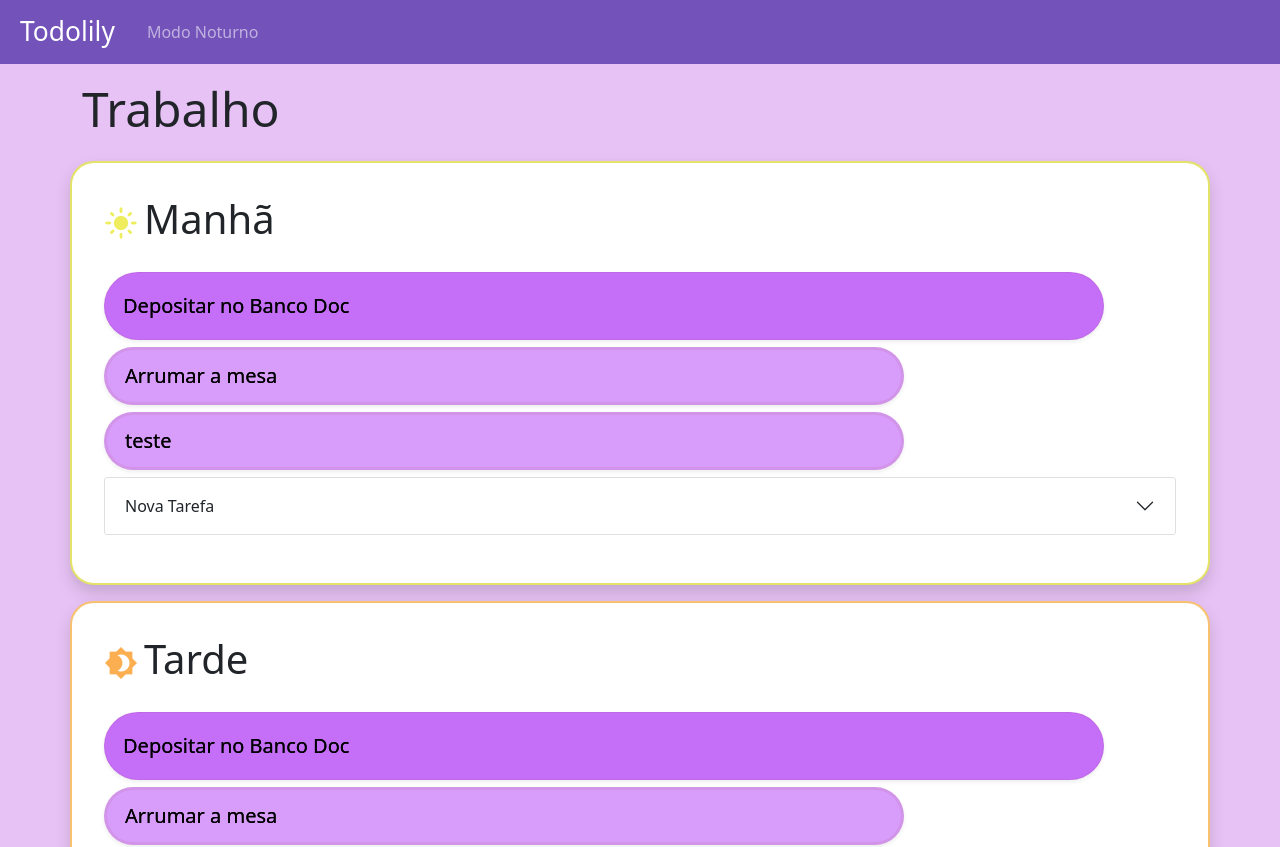
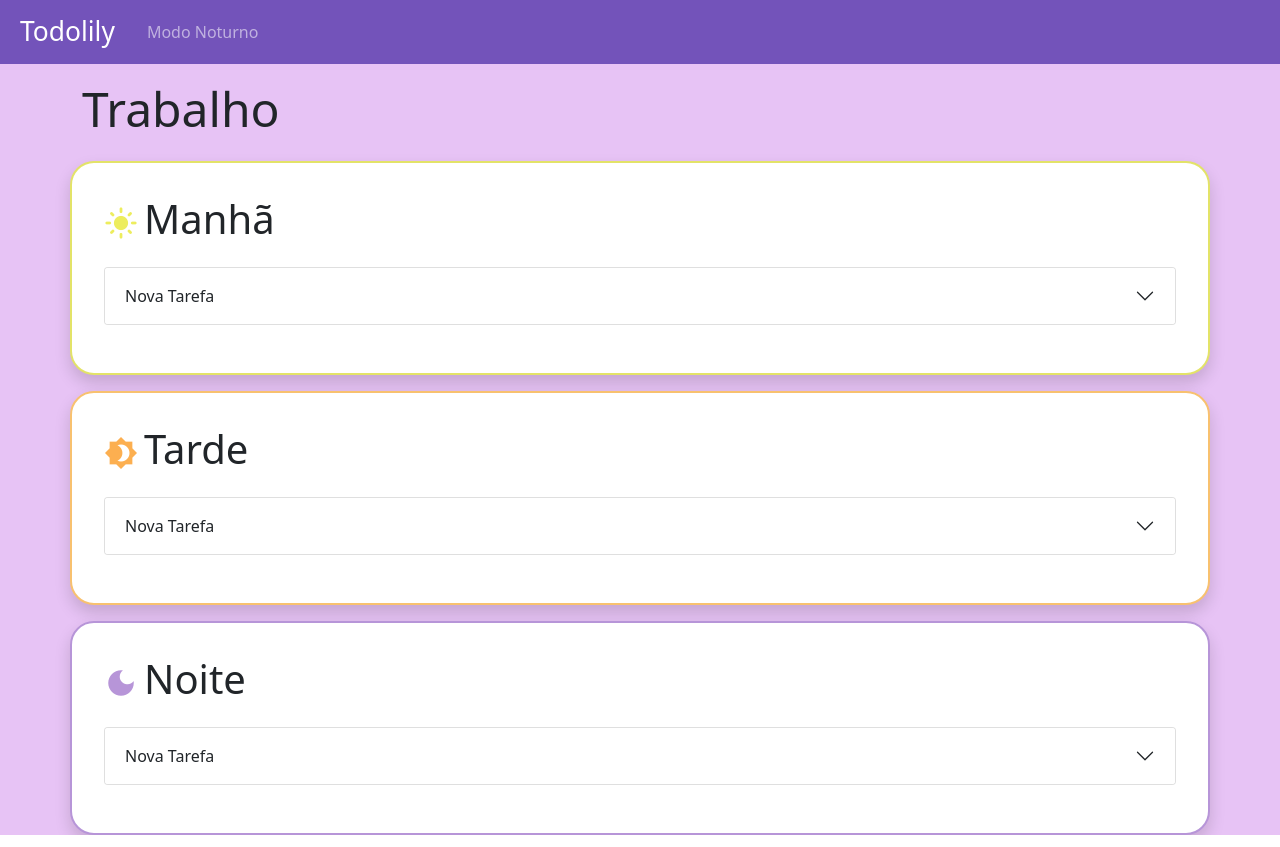
Before and after one commit to ChimiWei/practice-with-angular, an Angular app: page / in a window 1280 px wide. Shown: the top 847 px of the page. Built offline with nearby package versions, Linux system fonts and the light colour scheme.

Commit message:
Pipe implementation (broken)

```diff
--- a/src/app/app.component.html
+++ b/src/app/app.component.html
@@ -4,13 +4,12 @@
 <app-lista-titulo [changetxtColor]="darkmodeState"> </app-lista-titulo>
 
 
-  <app-lista-tarefas [setDarkMode]="darkmodeState" painelId="painel-manha" periodo="Manhã" icons="light_mode" class="theme-manha"  ></app-lista-tarefas>
+  <app-lista-tarefas [setDarkMode]="darkmodeState" painelId="painel-manha" [periodo]="'Manhã'" icons="light_mode" class="theme-manha"  ></app-lista-tarefas>
+
+  <app-lista-tarefas [setDarkMode]="darkmodeState"  painelId="painel-tarde" [periodo]="'Tarde'" icons="brightness_4" class="theme-tarde"  ></app-lista-tarefas>
 
 
-  <app-lista-tarefas [setDarkMode]="darkmodeState"  painelId="painel-tarde" periodo="Tarde" icons="brightness_4" class="theme-tarde"  ></app-lista-tarefas>
-
-
-  <app-lista-tarefas [setDarkMode]="darkmodeState"  painelId="painel-noite" periodo="Noite" icons="dark_mode" class="theme-noite"  ></app-lista-tarefas>
+  <app-lista-tarefas [setDarkMode]="darkmodeState"  painelId="painel-noite" [periodo]="'Noite'" icons="dark_mode" class="theme-noite"  ></app-lista-tarefas>
 
 <router-outlet></router-outlet>
 </div>
--- a/src/app/app.component.ts
+++ b/src/app/app.component.ts
@@ -9,7 +9,6 @@ export class AppComponent {
   title = 'todolily';
   darkmodeState = false;
 
-
   setModeState(state: boolean) {
     this.darkmodeState = state;
   }
--- a/src/app/app.module.ts
+++ b/src/app/app.module.ts
@@ -1,4 +1,4 @@
-import { ChangeDetectorRef, NgModule } from '@angular/core';
+import { NgModule } from '@angular/core';
 import { BrowserModule } from '@angular/platform-browser';
 import {NgbAccordionModule} from '@ng-bootstrap/ng-bootstrap';
 import { AppRoutingModule } from './app-routing.module';
@@ -12,6 +12,7 @@ import { BotaoAddComponent } from './botao-add/botao-add.component';
 import { BrowserAnimationsModule } from '@angular/platform-browser/animations';
 import { EditTarefaDialogComponent } from './edit-tarefa-dialog/edit-tarefa-dialog.component';
 import { MatDialogModule } from '@angular/material/dialog';
+import { CallbackPipe } from './shared/callback.pipe';
 
 @NgModule({
   declarations: [
@@ -21,7 +22,8 @@ import { MatDialogModule } from '@angular/material/dialog';
     TarefaComponent,
     ListaTituloComponent,
     BotaoAddComponent,
-    EditTarefaDialogComponent
+    EditTarefaDialogComponent,
+    CallbackPipe
   ],
   imports: [
     BrowserModule,
--- a/src/app/botao-add/botao-add.component.ts
+++ b/src/app/botao-add/botao-add.component.ts
@@ -34,7 +34,7 @@ export class BotaoAddComponent implements OnInit {
 
       return
     }
-    this.dataService.addTarefa(new Tarefa(form.value.text, form.value.periodo, form.value.urgente))
+    this.dataService.addTarefa(new Tarefa(4, form.value.text, form.value.periodo, form.value.urgente))
     console.log(this.dataService.tarefa)
     this.toggle(this.painelId)
     this.validationErrors = false
--- a/src/app/lista-tarefas/lista-tarefas.component.html
+++ b/src/app/lista-tarefas/lista-tarefas.component.html
@@ -3,8 +3,9 @@
 <div  class="container shadow mb-3 p-3 homework" [ngClass]="setDarkMode ? 'bg-dark' : 'bg-body'"  >
 <div class="row p-3">
 <div class="d-flex pb-3" > <i class="material-icons" [class]="icons"> {{icons}} </i> <h2 class="display-6 lead" [class.text-light]="setDarkMode">  {{periodo}} </h2> </div>
-<ul>
-    <app-tarefa *ngFor="let t of tarefa, let i = index" [i]="i" [t]="t" (tarefaClicked)="toggleCompleted(t)" (editClicked)="editTarefa(t)" (deleteClicked)="deleteTarefa(t)"> </app-tarefa>
+<ul *ngIf="periodo">
+
+    <app-tarefa *ngFor="let t of tarefa | callback: filterPeriodo , let i = index " [i]="i" [t]="t" (tarefaClicked)="toggleCompleted(t)" (editClicked)="editTarefa(t)" (deleteClicked)="deleteTarefa(t)"> </app-tarefa>
 
     <app-botao-add [addDarkMode]="setDarkMode" [painelId]="painelId"></app-botao-add>
 
--- a/src/app/lista-tarefas/lista-tarefas.component.ts
+++ b/src/app/lista-tarefas/lista-tarefas.component.ts
@@ -18,6 +18,20 @@ export class ListaTarefasComponent implements OnInit {
 
   setClass = false;
   tarefa!: Tarefa[]
+  tarefaFiltered!: Tarefa[]
+
+
+
+
+  filterPeriodo(tarefa: Tarefa) {
+
+    if( tarefa.periodo === "") {
+      return true
+    } else {
+      return false
+    }
+  }
+
 
 
 
@@ -39,10 +53,14 @@ export class ListaTarefasComponent implements OnInit {
 
   constructor(private dataService: DataService, private dialog: MatDialog) {
 
+
   }
 
   ngOnInit(): void {
     this.tarefa = this.dataService.getAllTarefas()
+    this.tarefaFiltered = this.tarefa.filter(t => t.periodo === this.periodo)
+    console.log(this.periodo)
+
   }
 
 // Change Todo's completed state
@@ -51,6 +69,9 @@ toggleCompleted(tarefa: Tarefa) {
 }
 // Edit Todo
 editTarefa(tarefa: Tarefa) {
+  console.log(this.tarefaFiltered)
+  console.log(this.tarefa)
+  /*
   const index = this.tarefa.indexOf(tarefa)
   // Setting up dialog
   let dialogRef = this.dialog.open(EditTarefaDialogComponent, {
@@ -64,13 +85,14 @@ editTarefa(tarefa: Tarefa) {
       this.dataService.updateTarefa(index, result)
     }
   })
+  */
 
 }
 
 deleteTarefa(tarefa: Tarefa) {
-  const index = this.tarefa.indexOf(tarefa)
+  const id = tarefa.id
 
-  this.dataService.deleteTarefa(index)
+  this.dataService.deleteTarefa(id)
 
   console.log('amigo estou aqui')
 }
--- /dev/null
+++ b/src/app/shared/callback.pipe.ts
@@ -0,0 +1,15 @@
+import { PipeTransform, Pipe } from '@angular/core';
+import { Tarefa } from './tarefa.model';
+
+@Pipe({
+    name: 'callback',
+    pure: false
+})
+export class CallbackPipe implements PipeTransform {
+    transform(tarefa: Tarefa[], callback: (t: any) => boolean): any {
+        if (!tarefa || !callback) {
+            return tarefa;
+        }
+        return tarefa.filter(t => callback(t));
+    }
+}
--- a/src/app/shared/data.service.ts
+++ b/src/app/shared/data.service.ts
@@ -7,9 +7,9 @@ import { Tarefa } from './tarefa.model';
 export class DataService {
 
   tarefa: Tarefa[] = [
-    new Tarefa('Depositar no Banco Doc', 'Manhã', true),
-    new Tarefa('Arrumar a mesa','Manhã', false),
-    new Tarefa('teste', 'Manhã', false)
+    new Tarefa(1, 'Depositar no Banco Doc', 'Manhã', true),
+    new Tarefa(2, 'Arrumar a mesa','Tarde', false),
+    new Tarefa(3, 'teste', 'Noite', false)
 
   ];
 
@@ -30,6 +30,8 @@ export class DataService {
   }
 
   deleteTarefa(index: number) {
+    index--
     this.tarefa.splice(index, 1)
+    console.log(this.tarefa)
   }
 }
--- a/src/app/shared/tarefa.model.ts
+++ b/src/app/shared/tarefa.model.ts
@@ -3,6 +3,7 @@ export class Tarefa {  //Modelo da Array das tarefas
 
 
     constructor (
+       public id: number,
        public text: string,
        public periodo: string,
        public urgente: boolean,
```
